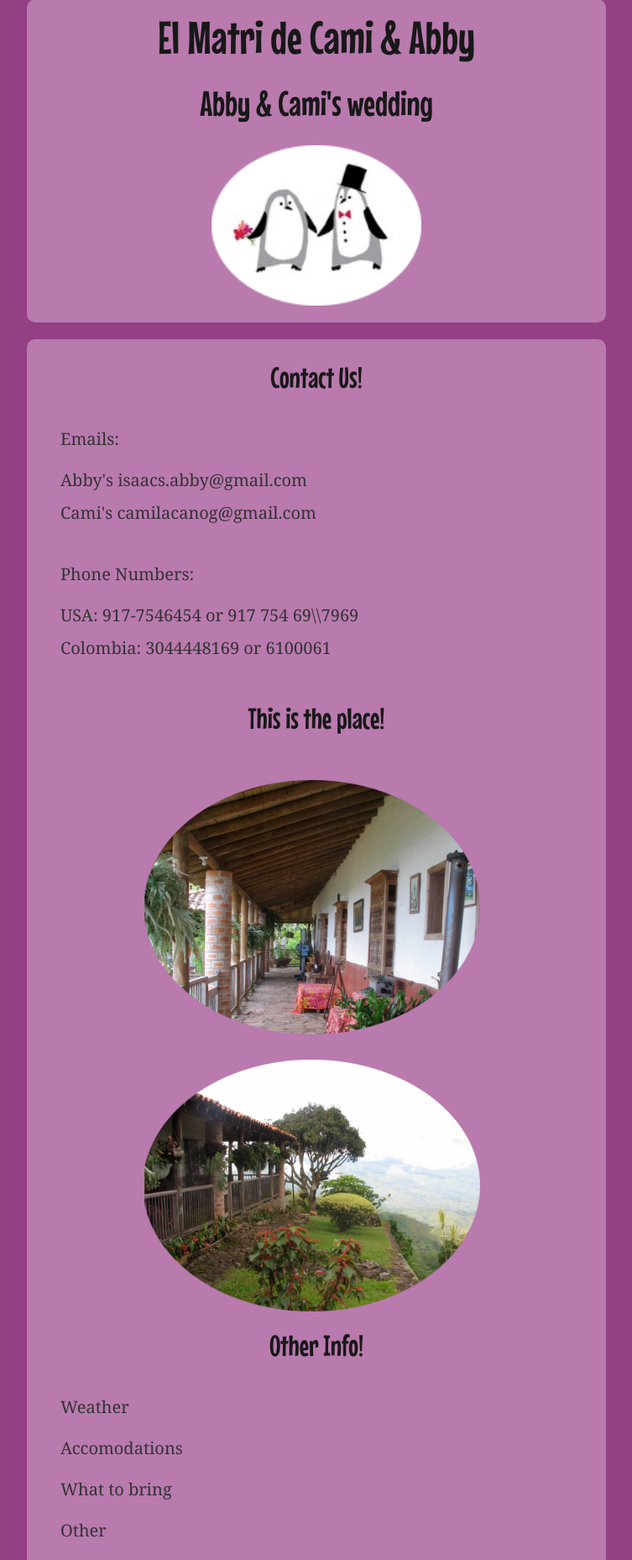
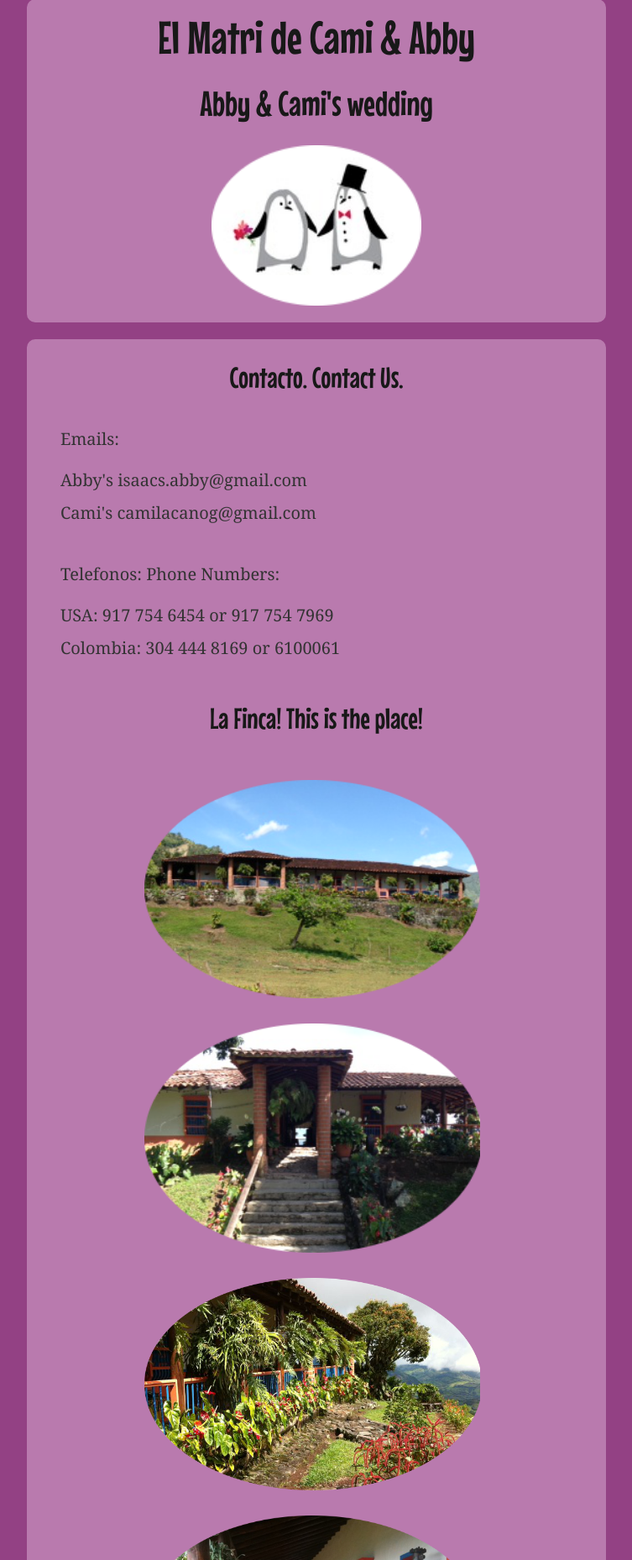
Before and after one commit to camicano/wedding, a Sinatra app: page /wedding/info in a window 1280 px wide. Shown: the part 21-1879 px from the top of the page at 84% size, without its empty margins (268-1021 px from the left). Run offline with Sinatra, Linux system fonts and the light colour scheme; some libraries are stand-ins or nearby versions.

Commit message:
all content add

```diff
--- a/main.rb
+++ b/main.rb
@@ -1,15 +1,15 @@
 require 'sinatra'
-# require 'sinatra/reloader'
-# require 'active_record'
-# require 'active_support/all'
-# require 'digest/sha2'
+require 'sinatra/reloader'
+require 'active_record'
+require 'active_support/all'
+require 'digest/sha2'
 
-# require_relative './models/person'
-# require_relative './models/message'
+require_relative './models/person'
+require_relative './models/message'
 
-# ActiveRecord::Base.establish_connection(ENV['HEROKU_POSTGRESQL_ROSE_URL'] || 'postgres://localhost/wedding')
+ActiveRecord::Base.establish_connection(ENV['HEROKU_POSTGRESQL_ROSE_URL'] || 'postgres://localhost/wedding')
 
-# ActiveRecord::Base.logger = Logger.new(STDOUT)
+ActiveRecord::Base.logger = Logger.new(STDOUT)
 
 # before '/wedding*' do
 #   if !current_user
@@ -35,33 +35,21 @@ require 'sinatra'
 #  redirect '/wedding'
 # end
 
-# home page with form in english
-get '/wedding/en' do
-  erb :form
-end
-
-# post the form
-post '/wedding/en' do
-  # @guest = Person.find(params[:id])
-
-  redirect '/wedding/thank-you'
-  erb :form
-end
 
 # Thank you page (that becomes main page once the person rsvps) has a link to -> message board,
 # -> contact, map, other relevant info, wedding party. -> gift registry? -> edit form.
-get '/wedding/thank-you' do
+get '/wedding/home' do
   erb :home
 end
 
 get '/wedding/board' do
-  # @messages = Message.all
+  @messages = Message.all
   erb :board
 end
 
 post '/wedding/board' do
-  # message = Message.new(params[:message])
-  # message.save
+  message = Message.new(params[:message])
+  message.save
 
   redirect '/wedding/board'
 end
@@ -74,8 +62,8 @@ get '/wedding/registry' do
   erb :registry
 end
 
-get '/wedding/edit' do
-  erb :edit
+get '/wedding/rsvp' do
+  erb :form
 end
 
 # hidden link that shows the tables with all the info.
--- a/public/stylesheet/style.css
+++ b/public/stylesheet/style.css
@@ -96,7 +96,7 @@
 .party {
 	text-align: center;
 	padding-top: 20px;
-	font-size: 28px;
+	font-size: 22px;
 	color: #222;
 	font-weight: bold;
 }
@@ -119,3 +119,15 @@
 	height: auto;
 	margin: 40px;
 }
+
+.board {
+	padding-left: 10px;
+	font-size: 20px;
+	color: #444;
+	font-weight: bold;
+}
+
+.board2 {
+	font-size: 20px;
+	color: #333;
+}
--- a/views/info.erb
+++ b/views/info.erb
@@ -2,33 +2,43 @@
 	<table>
 		<tr>
 			<td class="main">
-				<h1 class="h3">Contact Us!</h1>
+				<h1 class="h3">Contacto. Contact Us.</h1>
 				<h4 class="info">Emails:</h4>
 				<h4 class="text">Abby's isaacs.abby@gmail.com</h4>
 				<h4 class="text">Cami's camilacanog@gmail.com</h4>
 				<h4>&nbsp;</h4>
-				<h4 class="info">Phone Numbers:</h4>
-				<h4 class="text">USA: 917-7546454 or 917 754 69\\7969</h4>
-				<h4 class="text">Colombia: 3044448169 or 6100061</h4>
+				<h4 class="info">Telefonos: Phone Numbers:</h4>
+				<h4 class="text">USA: 917 754 6454 or 917 754 7969</h4>
+				<h4 class="text">Colombia: 304 444 8169 or 6100061</h4>
 				<h4>&nbsp;</h4>
-				<h1 class="h3">This is the place!</h1>
+				<h1 class="h3">La Finca! This is the place!</h1>
+				<img class="offset-by-two img" src="/images/valp3.png" />
+				<img class="offset-by-two img" src="/images/valp6.png" />
+				<img class="offset-by-two img" src="/images/valp5.png" />
+				<img class="offset-by-two img" src="/images/valp4.png" />
 				<img class="offset-by-two img" src="/images/valp1.png" />
-				<img class="offset-by-two img" src="/images/valp2.png" />
-				<h1 class="h3">Other Info!</h1>
-				<h4 class="info">Weather</h4>
-				<h4 class="info">Accomodations</h4>
-				<h4 class="info">What to bring</h4>
-				<h4 class="info">Other</h4>
+				<h4>&nbsp;</h4>
+				<h1 class="h3">Informacion general. General info</h1>
+				<h4 class="info">Clima. Weather.</h4>
+				<h4 class="info">La dormida. Accomodations</h4>
+				<h4 class="info">Que traer. What to bring</h4>
+				<h4 class="info">Y demas.. Other.</h4>
 				<!-- Weather, accomodations, whaat to bring what to expect -->
-				<h1 class="h3">The Wedding Party!</h1>
-				<h1 class="h3">US!!!!</h4>
+
+				<h1 class="h3">Los Padres! The parents!</h4>
+				<h4 class="party">Los de Cami. Cami's parents</h4>
+				<img class="offset-by-two img" src="/images/padres.png" />
+				<h4 class="party">Los de Abby. Abby's parents</h4>
+				<img class="offset-by-two img" src="/images/parents.png" />
+
+				<h4>&nbsp;</h4>
+				<h1 class="h3">Nosotras!!! US!!!!</h4>
 				<img class="offset-by-two img" src="/images/us2.png" />
 				<img class="offset-by-two img" src="/images/us1.png" />
 				<img class="offset-by-two img" src="/images/us3.png" />
-				<h4 class="party">Cami's parents</h4>
-				<img class="offset-by-two img" src="/images/padres.png" />
-				<h4 class="party">Abby's parents</h4>
-				<img class="offset-by-two img" src="/images/parents.png" />
+
+				<h4>&nbsp;</h4>
+				<h1 class="h3">Las madrinas y madrinos! The wedding party!</h4>
 				<h4 class="party">Daniel Cano</h4>
 				<img class="offset-by-two img" src="/images/dani.png" />
 				<h4 class="party">Amanda Isaacs</h4>
@@ -40,7 +50,7 @@
 				<h4 class="party">Katie Romeo</h4>
 				<img class="offset-by-two img" src="/images/katie.png" />
 				<h4>&nbsp;</h4>
-				<a href="/wedding/thank-you"><h4 class="party">Home</h4></a>
+				<a href="/wedding/home"><h4 class="party">Home</h4></a>
 			</td>
 		</tr>
 	</table>
```
Also changed, not shown: views/board.erb (+11 -4 lines), views/edit.erb (deleted, +0 -32 lines), views/form.erb (+15 -12 lines), views/home.erb (+5 -5 lines), views/registry.erb (+14 -1 lines), public/images/amanda.png, public/images/parents.png (added), public/images/valp3.png (added), public/images/valp4.png (added), public/images/valp5.png (added), public/images/valp6.png (added).
